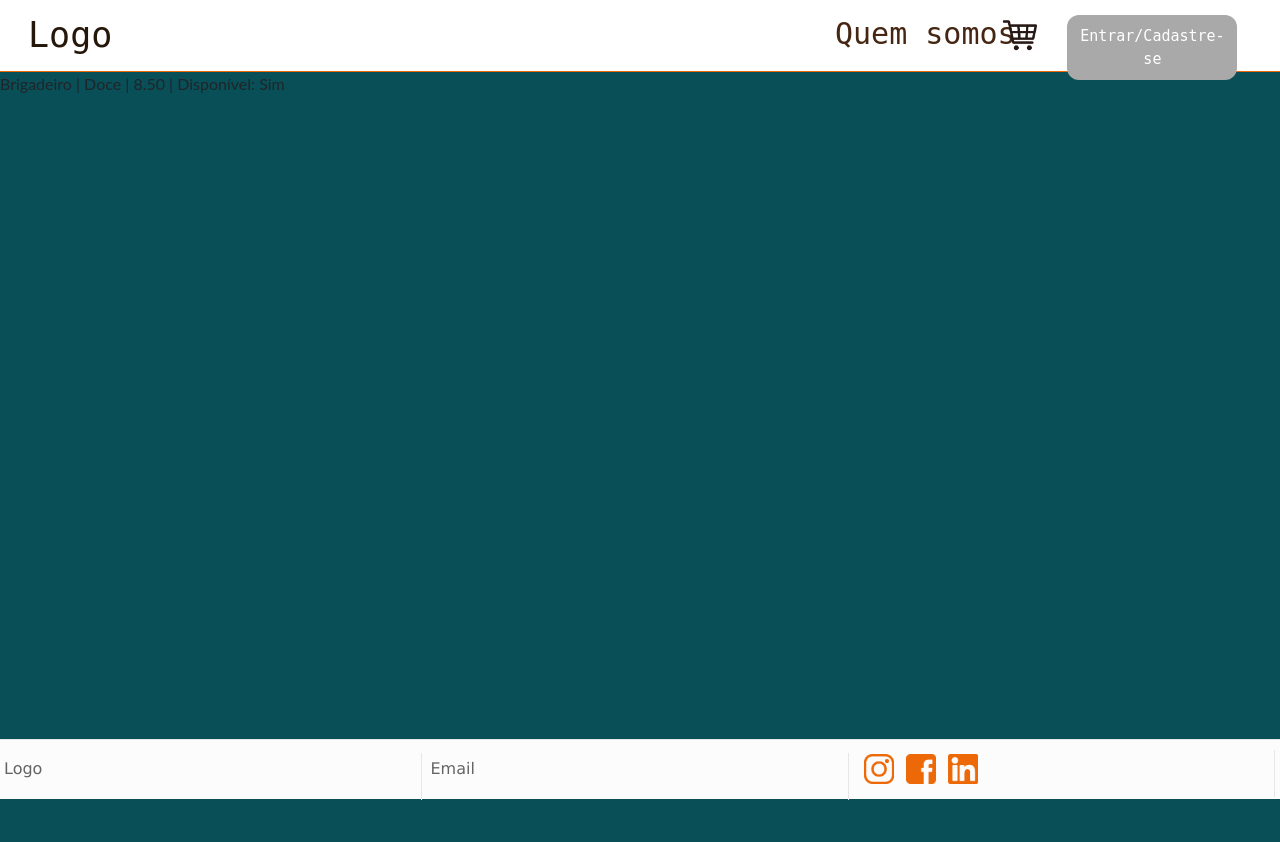
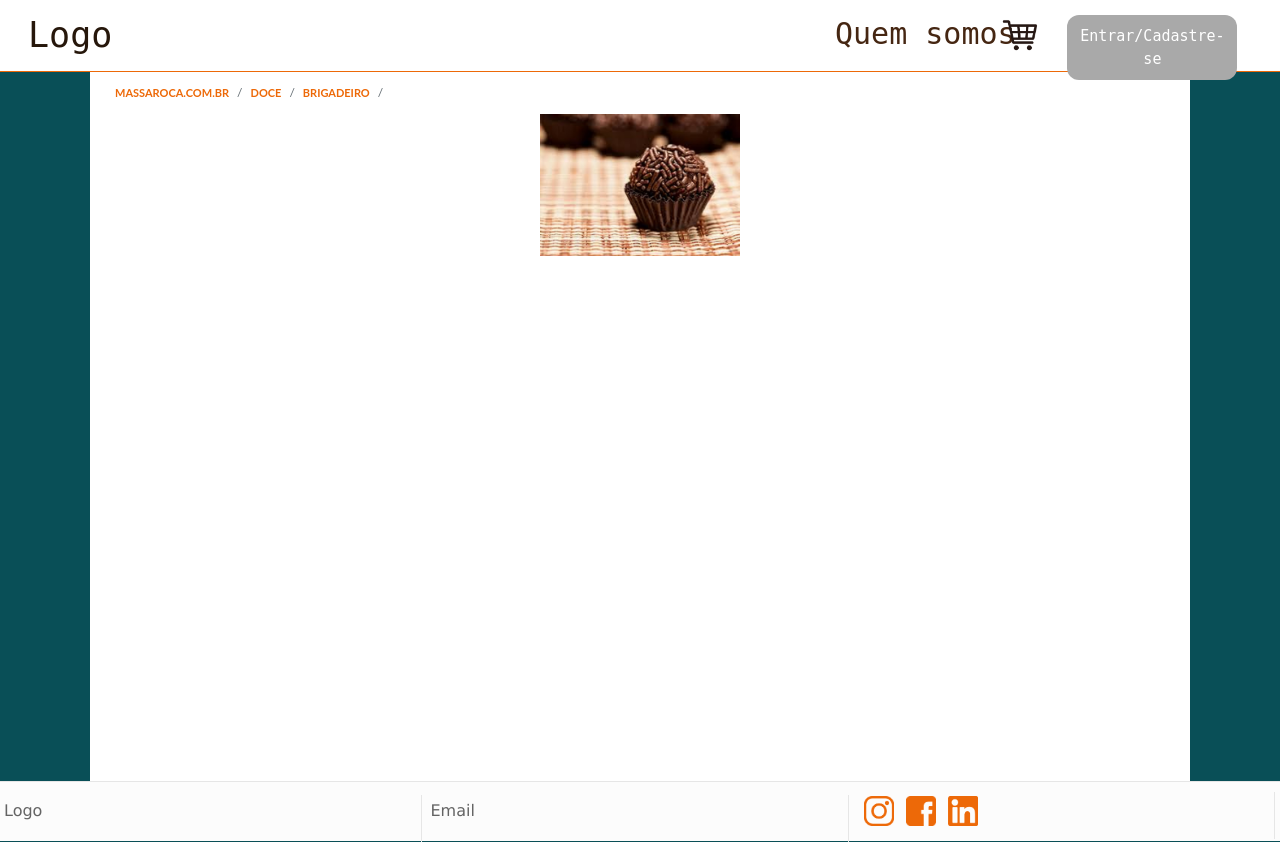
Before and after one commit to MathiasDias/paes_tania, a Django app: page /loja/produto/5 in a window 1280 px wide. Before the commit the page ends 800 px from the top, so only its background shows below. Run offline with Django 3.2, Linux system fonts and the light colour scheme; data comes from the database, SQL or seed files in the repository; both versions use the stored data as it was after the commit; some libraries are stand-ins or nearby versions.

Commit message:
quarto push

```diff
--- a/loja/static/styles.css
+++ b/loja/static/styles.css
@@ -564,3 +564,7 @@ li {
     padding-left: 50px;
     color: white;
 }
+
+.foto_produto {
+    width: 200px;
+}
--- a/loja/templates/loja/produto.html
+++ b/loja/templates/loja/produto.html
@@ -1,9 +1,20 @@
 {% extends "loja/layout.html" %}
 {% load static %}
 {% block title %}
-    Loja Massaroca
+    {{produto.Nome}}
 {% endblock %}
 
 {% block body %}
-{{ produto }}
+<div class="pre blocos" style="min-height:0;">
+    <ul class="local">
+        <li><a class="local_item" href="{% url 'index' %}"><strong>massaroca.com.br</strong></a></li>
+        <li><a class="local_item" href="{% url 'categoria' produto.Categoriateste %}"><strong>{{ produto.Categoriateste }}</strong></a></li>
+        <li class="local_item"><strong>{{ produto.Nome }}</strong></li>
+    </ul>
+</div>
+<div class="blocos">
+    <div class="foto-slider">
+        <img src="../../{{produto.Fotos.url|slice:'5:'}}" alt="produto" class="foto_produto"/>
+    </div>
+</div>
 {% endblock %}
```
Also changed, not shown: db.sqlite3.
